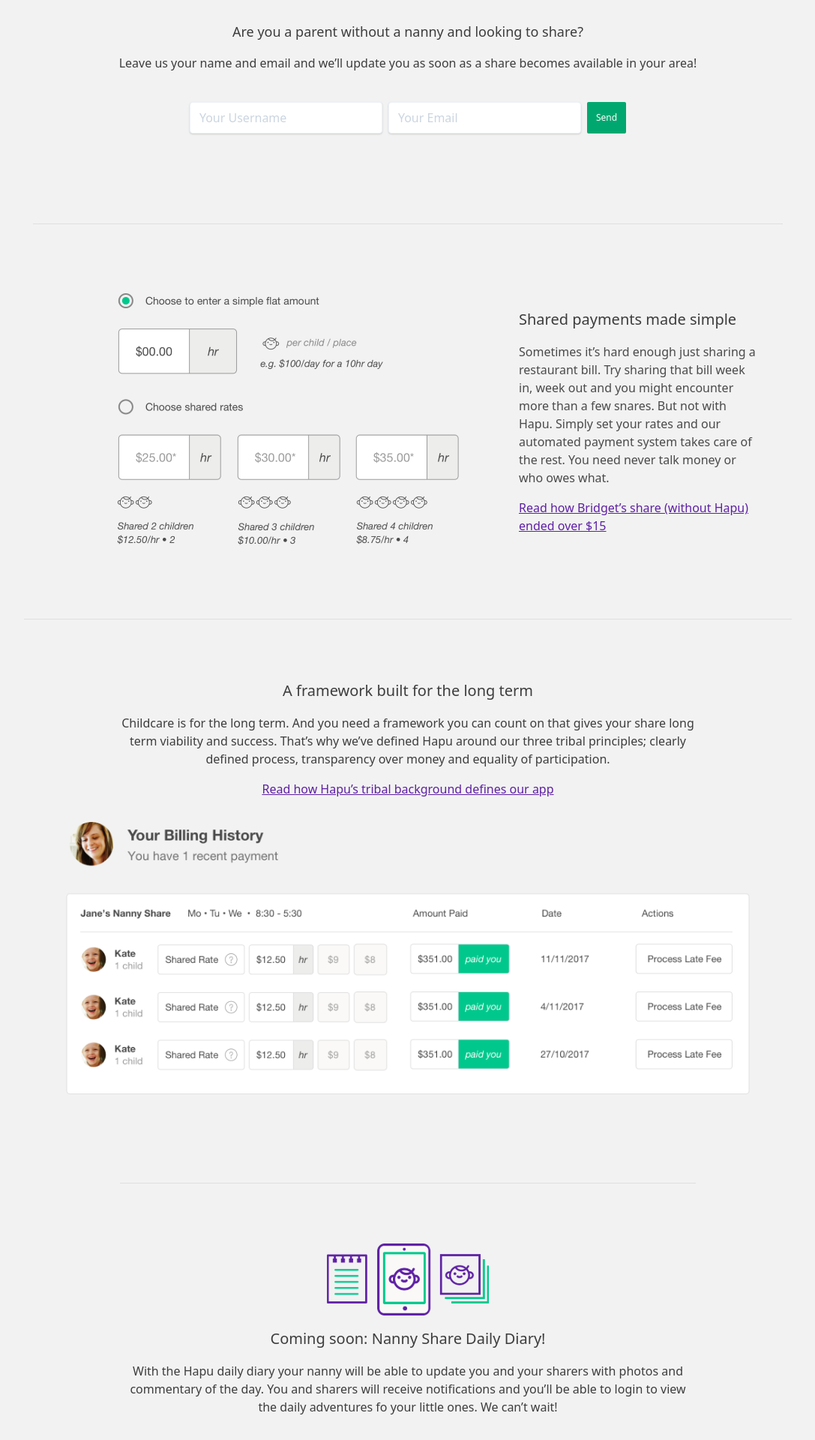
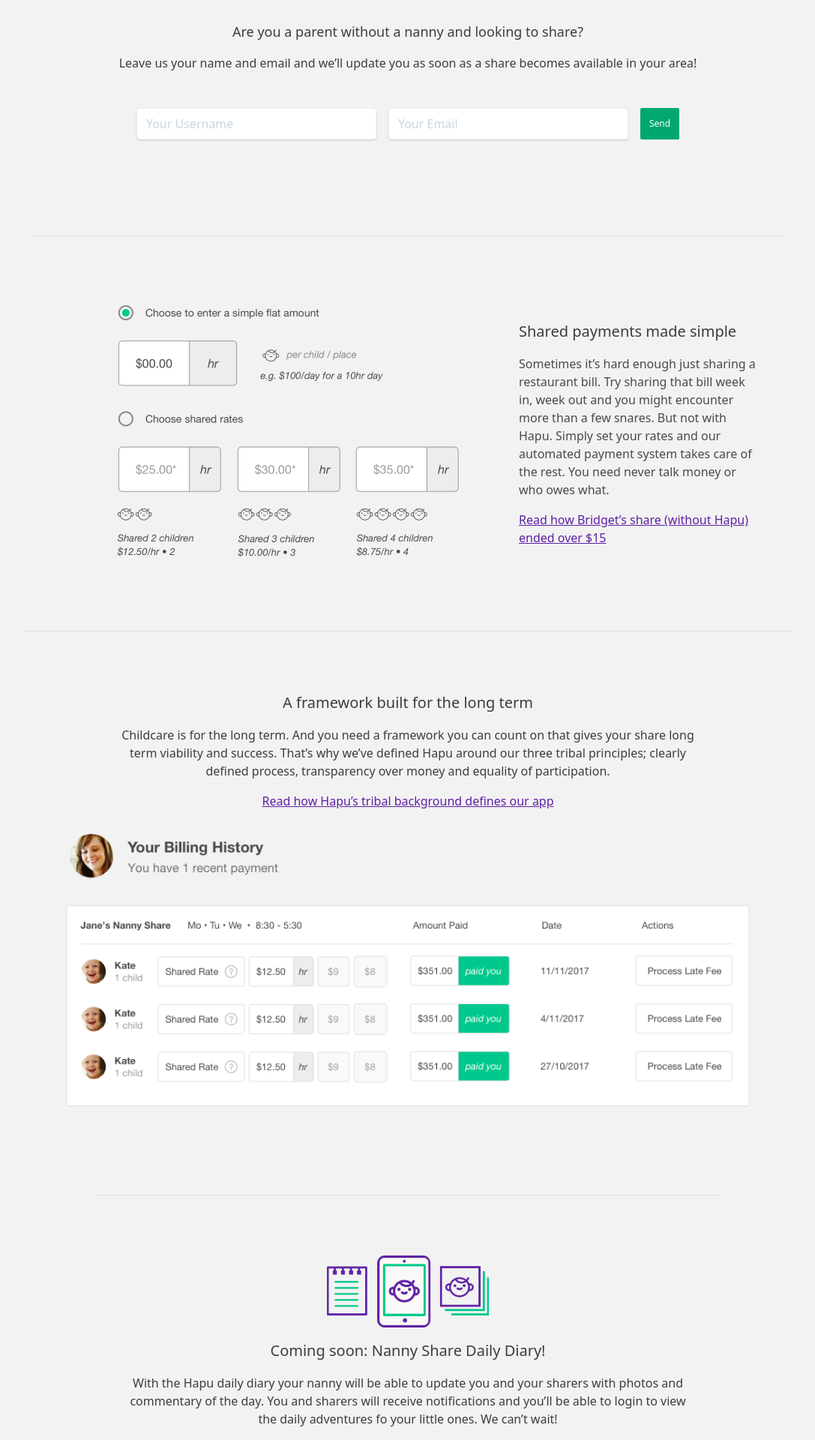
Before and after one commit to Jhenri-silva/jungledevs-frontend-challenge, a Next.js app: page / in a window 1280 px wide. Shown: the part 1180-3100 px from the top of the page at 75% size, without its empty margins (96-1183 px from the left). Built offline with nearby package versions, Linux system fonts and the light colour scheme.

Commit message:
fix forms margin and padding details

```diff
--- a/src/components/feature/comingSoonSection.tsx
+++ b/src/components/feature/comingSoonSection.tsx
@@ -4,7 +4,7 @@
 
 export default function comingSoonSection() {
   return (
-    <section className="grid grid-row-auto gap-4 text-center justify-items-center">
+    <section className="grid grid-row-auto gap-4 text-center justify-items-center px-8">
       <Image src={imageSection5} />
       <h2 className="font-medium text-gray-title">
         {AppConfig.coming_soon_title}
--- a/src/components/feature/formSection.tsx
+++ b/src/components/feature/formSection.tsx
@@ -7,10 +7,12 @@
       <h3 className="font-medium my-4">{AppConfig.call_to_action_title}</h3>
       <span>{AppConfig.call_to_action_description}</span>
       <div className="my-10 flex justify-center">
-        <form className="grid grid-rows-auto gap-2 sm:flex sm:flex-row">
+        <form className="flex sm:flex-row flex-col w-full justify-center">
           <TextField id="username" type="text" placeholder="Your Username" />
           <TextField id="email" type="text" placeholder="Your Email" />
-          <Button>Send</Button>
+          <div className="m-2">
+            <Button>Send</Button>
+          </div>
         </form>
       </div>
     </section>
--- a/src/components/textFieldInput/index.tsx
+++ b/src/components/textFieldInput/index.tsx
@@ -1,7 +1,7 @@
 export default function TextField(props: any) {
   return (
     <input
-      className="shadow appearance-none border rounded max-w-xs py-2 px-3 text-gray-700 leading-tight focus:outline-none focus:shadow-outline"
+      className="shadow appearance-none border rounded w-full sm:max-w-xs py-2 px-3 text-gray-700 leading-tight focus:outline-none focus:shadow-outline m-2"
       {...props}
     />
   );
```
